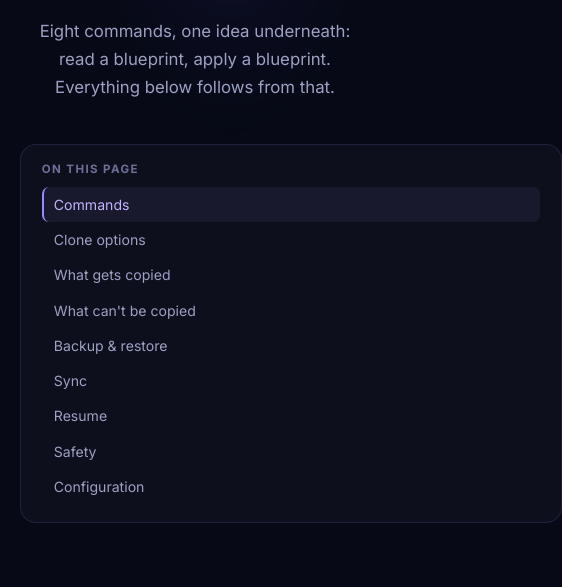
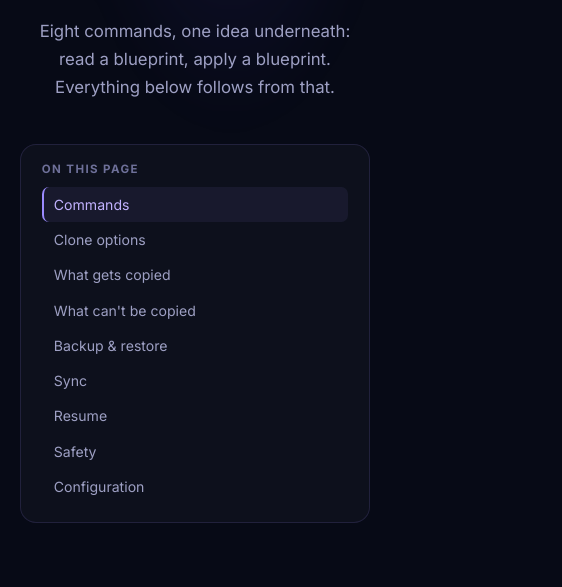
Before and after one commit to aquaxs1/Easy-Cloner, a plain HTML site: page site/features.html in a window 390 px wide. Shown: the part 257-844 px from the top of the page, 562 px wide, since content can reach past the window. Drawn offline with Linux system fonts and the light colour scheme.

Commit message:
Add canonical URLs, a CSP, the colour scheme and fix two mobile overflows
Canonical: every page gets a rel=canonical matching its sitemap entry.
404.html is excluded on purpose -- it is not indexable.

CSP: vercel.json sent no Content-Security-Policy. It now sends one allowing
'self', Google Fonts, and 'unsafe-inline' for styles, which covers the 404's
inline <style> and the 23 style attributes. script-src stays 'self' plus one
SHA-256 hash for the inline no-JS guard in every head -- that one has to run
before the first paint, so it cannot move to a file. site/README.md documents
how to recompute the hash if the line ever changes. Verified: all six pages
load with zero CSP violations and the js class still lands.

Overflow: .grid-2 asked for a 320px minimum track inside a 280px container at
320px viewports. Separately, .docs-layout used a bare 1fr, whose automatic
minimum is min-content -- a wide step card pushed setup.html 252px and
features.html 172px past the viewport at 390px. minmax(0, 1fr) lets the track
shrink so the content scrolls in its own box. 0px overflow at 320-1024px now.

Colour scheme: declared dark, which the design already was.

Co-Authored-By: Claude Opus 5 <noreply@anthropic.com>
Claude-Session: https://claude.ai/code/session_01F8ogSztk6wdYNg4YVUxjQh

```diff
--- a/site/assets/css/style.css
+++ b/site/assets/css/style.css
@@ -11,6 +11,7 @@
 /* ── 1. Tokens ─────────────────────────────────────────────────────────── */
 
 :root {
+  color-scheme: dark;
   --bg:            #070A16;
   --bg-elevated:   #0B1022;
   --surface:       rgba(255, 255, 255, 0.028);
@@ -619,7 +620,7 @@ section { padding: clamp(4rem, 9vw, 7.5rem) 0; }
 
 .grid { display: grid; gap: 1.15rem; }
 .grid-3 { grid-template-columns: repeat(auto-fit, minmax(275px, 1fr)); }
-.grid-2 { grid-template-columns: repeat(auto-fit, minmax(320px, 1fr)); }
+.grid-2 { grid-template-columns: repeat(auto-fit, minmax(min(320px, 100%), 1fr)); }
 
 .card {
   position: relative;
@@ -874,9 +875,9 @@ tbody tr:hover { background: rgba(155, 138, 255, 0.045); }
 .toc a:hover { color: var(--text); background: var(--surface-hover); }
 .toc a.active { color: var(--brand-lite); border-left-color: var(--brand); background: rgba(155, 138, 255, 0.08); }
 
-.docs-layout { display: grid; grid-template-columns: 232px 1fr; gap: 2.6rem; align-items: start; }
+.docs-layout { display: grid; grid-template-columns: 232px minmax(0, 1fr); gap: 2.6rem; align-items: start; }
 @media (max-width: 900px) {
-  .docs-layout { grid-template-columns: 1fr; }
+  .docs-layout { grid-template-columns: minmax(0, 1fr); }
   .toc { position: static; }
 }
 
--- a/site/features.html
+++ b/site/features.html
@@ -3,6 +3,7 @@
 <head>
 <meta charset="utf-8">
 <meta name="viewport" content="width=device-width, initial-scale=1">
+<meta name="color-scheme" content="dark">
 <title>Features &amp; Commands — Easy Server Cloner</title>
 <meta name="description" content="Everything Easy Server Cloner can do: all eight slash commands, what gets copied, backup and restore, sync, resume, and the limits of the Discord API.">
 <meta name="theme-color" content="#070A16">
@@ -13,6 +14,7 @@
 <meta property="og:description" content="All eight commands, what gets copied, and what the Discord API simply will not allow.">
 <meta property="og:image" content="https://easy-cloner.vercel.app/assets/img/og-image.png">
 <meta property="og:url" content="https://easy-cloner.vercel.app/features.html">
+<link rel="canonical" href="https://easy-cloner.vercel.app/features.html">
 <meta property="og:image:width" content="1200">
 <meta property="og:image:height" content="630">
 <link rel="preconnect" href="https://fonts.googleapis.com">
```
Also changed, not shown: site/404.html (+1 -0 lines), site/faq.html (+2 -0 lines), site/index.html (+2 -0 lines), site/setup.html (+2 -0 lines), site/terms.html (+2 -0 lines), site/vercel.json, 1 other file.
